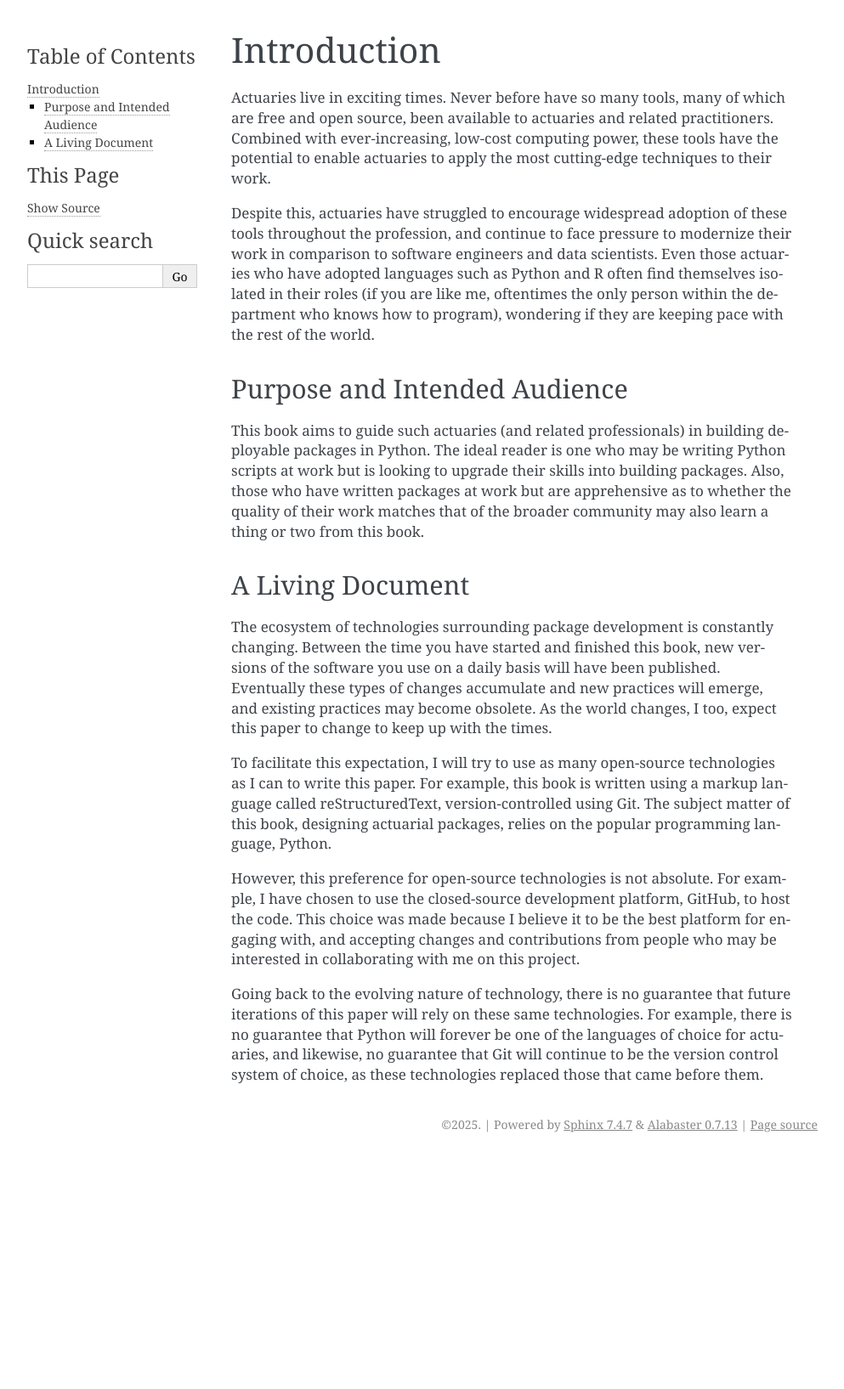
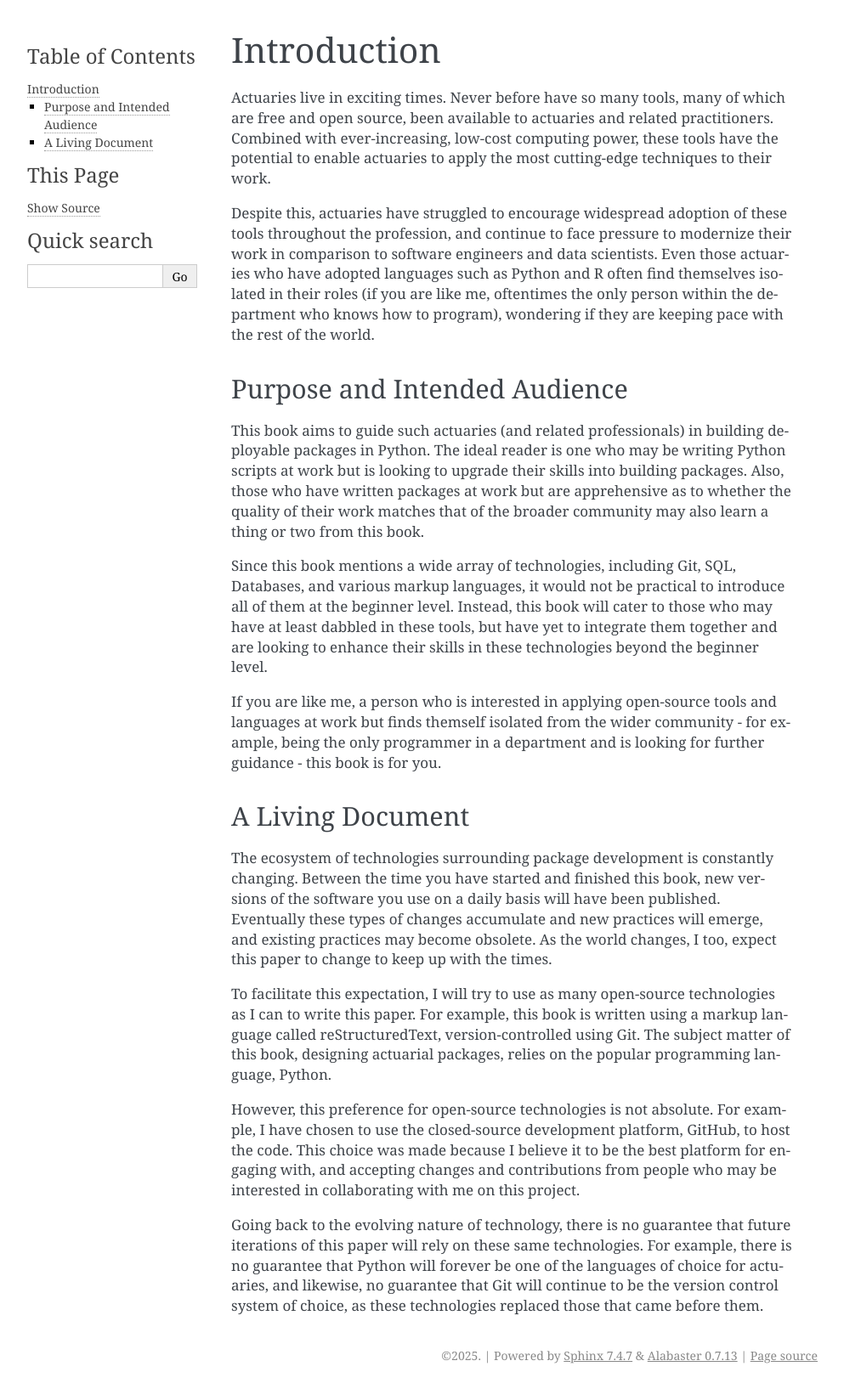
Before and after one commit to genedan/actpak, a Sphinx documentation site: the page built from docs/introduction.rst, in a window 1280 px wide. Shown: the whole page at 85% size, without its empty margins (148-1141 px from the left). Built offline with Sphinx 7.4.7, drawn with Linux system fonts in a browser that asks for light colours; the version number could not be read and is left out; before the commit the page ends 1363 px from its top, so only the background shows below that.

Commit message:
DOCS: Update introduction section.

```diff
--- a/docs/introduction.rst
+++ b/docs/introduction.rst
@@ -10,6 +10,14 @@ Purpose and Intended Audience
 
 This book aims to guide such actuaries (and related professionals) in building deployable packages in Python. The ideal reader is one who may be writing Python scripts at work but is looking to upgrade their skills into building packages. Also, those who have written packages at work but are apprehensive as to whether the quality of their work matches that of the broader community may also learn a thing or two from this book.
 
+Since this book mentions a wide array of technologies, including Git, SQL, Databases, and various markup languages,
+it would not be practical to introduce all of them at the beginner level. Instead, this book will cater to those who
+may have at least dabbled in these tools, but have yet to integrate them together and are looking to enhance their
+skills in these technologies beyond the beginner level.
+
+If you are like me, a person who is interested in applying open-source tools and languages at work but finds themself isolated
+from the wider community - for example, being the only programmer in a department and is looking for further guidance -
+this book is for you.
 
 A Living Document
 ^^^^^^^^^^^^^^^^^
```
